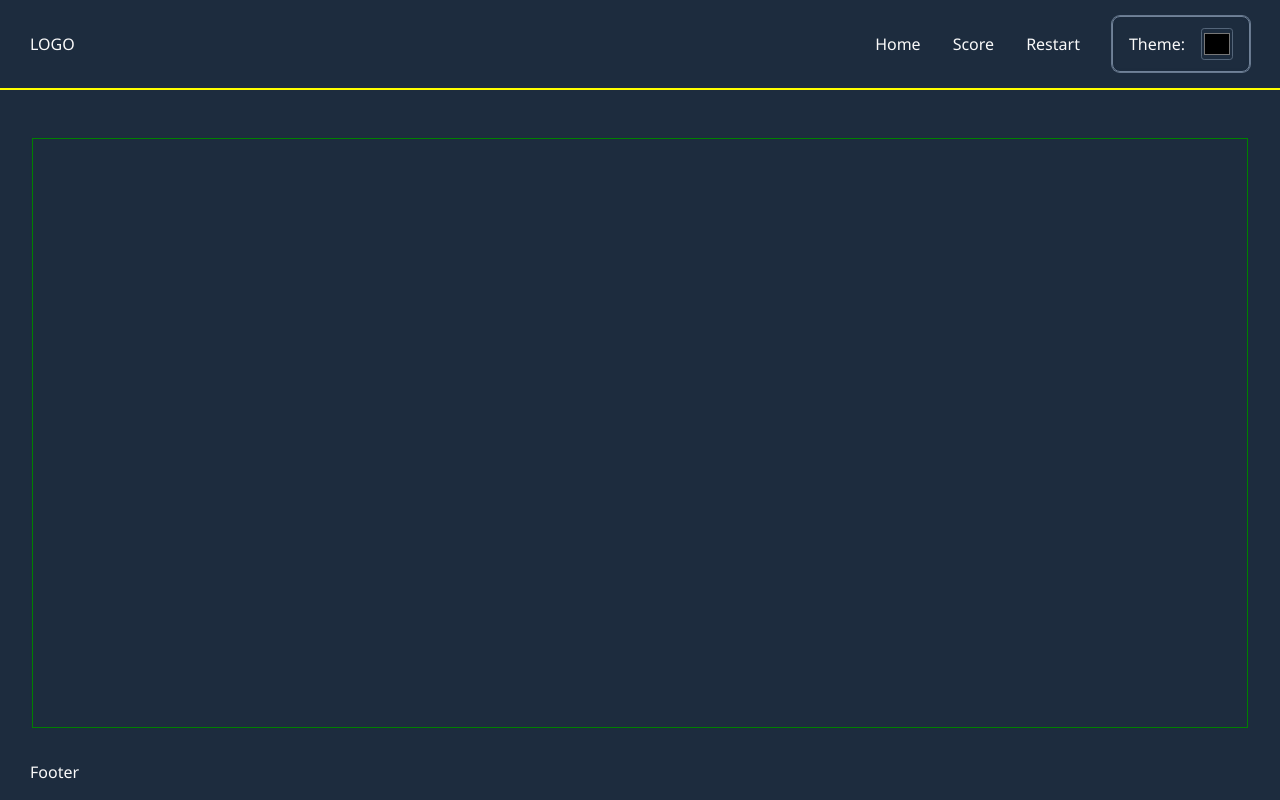
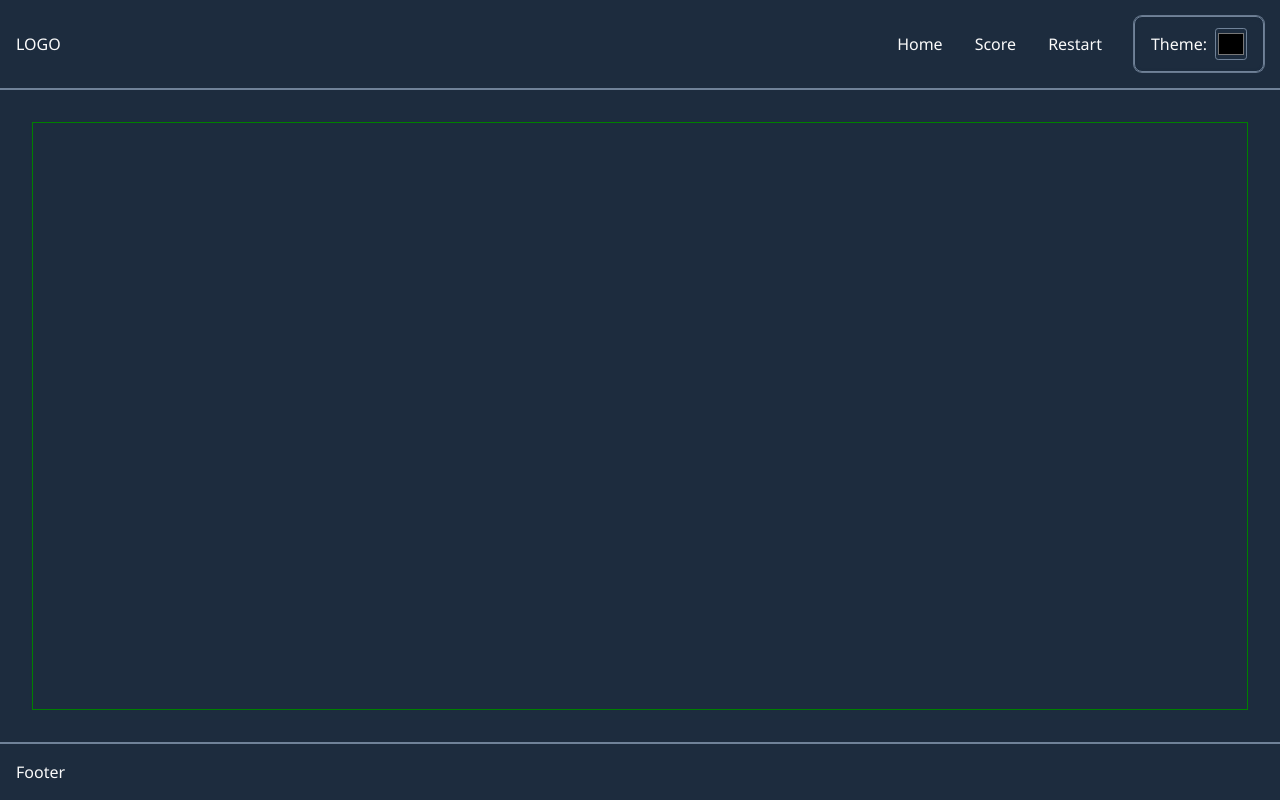
Before and after one commit to jbprojects95/match-the-card-js-game, a website built with webpack: page src/template.html in a window 1280 px wide. Built offline with nearby package versions, Linux system fonts and the light colour scheme.

Commit message:
fixed some alignment issues and added footer

```diff
--- a/src/styles/template-styles.css
+++ b/src/styles/template-styles.css
@@ -32,18 +32,18 @@ body {
   /* align-items: center; */
 }
 
+header,
+footer {
+  width: 100%;
+  padding-inline: min(16px, 3%);
+  padding-block: min(16px, 2%);
+}
+
 header {
   display: flex;
   align-items: center;
   justify-content: space-between;
-  border-bottom: 2px solid yellow;
-}
-
-header,
-footer {
-  width: 100%;
-  padding-inline: min(30px, 3%);
-  padding-block: min(16px, 2%);
+  border-bottom: 2px solid var(--line-clr);
 }
 
 header .logo-container {
@@ -72,36 +72,13 @@ header .logo-container {
   list-style: none;
 }
 
-main {
-  padding-inline: min(30px, 3%);
-  padding-block: 0.2rem;
-
-  margin-inline: 2rem;
-  margin-block-start: 2rem;
-
-  border: 1px solid green;
-}
-
-.main-header-container {
-  /* height: 50px; */
-  display: flex;
-  justify-content: space-between;
-  align-items: center;
-  /* padding-block-end: 2rem; */
-  padding-inline: min(24px, 2.4%);
-  padding-block: 0.5rem;
-  /* border-bottom: 2px solid var(--line-clr); */
-  margin-block-end: 1.6rem;
-  border-radius: 1rem;
-}
-
 label[for="base-colour-input"] {
   background-color: var(--surface-clr);
   padding: 0.7rem 1rem;
   border-radius: 0.5rem;
   display: flex;
   align-items: center;
-  gap: 1rem;
+  gap: 0.5rem;
   /* cursor: pointer; */
   border: 1px solid var(--line-clr);
   box-shadow: 0 0 0 1px color-mix(in oklch, var(--line-clr) 90%, transparent),
@@ -112,14 +89,19 @@ label[for="base-colour-input"] {
   width: 2rem;
   height: 2rem;
   background: none;
-  border: 1px solid var(--hover-clr);
+  border: 1px solid var(--line-clr);
   border-radius: 0.2rem;
   cursor: pointer;
 }
 
-.main-title {
-  font-size: 1.6rem;
-  font-weight: bold;
+main {
+  padding-inline: min(30px, 3%);
+  padding-block: 0.2rem;
+
+  margin-inline: min(32px, 3%);
+  margin-block: 1rem;
+
+  border: 1px solid green;
 }
 
 .container {
@@ -142,6 +124,10 @@ label[for="base-colour-input"] {
   }
 }
 
+footer {
+  border-top: 2px solid var(--line-clr);
+}
+
 @media (max-width: 800px) {
   body {
     grid-template-columns: 1fr;
```
Also changed, not shown: src/template.html (+1 -0 lines).
